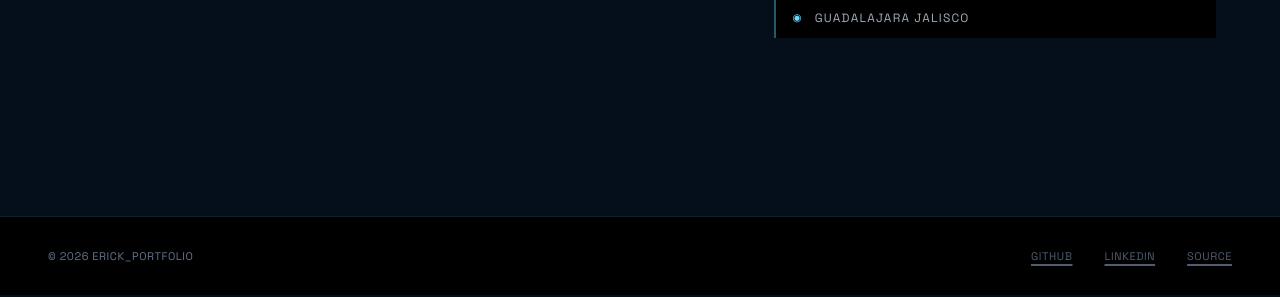
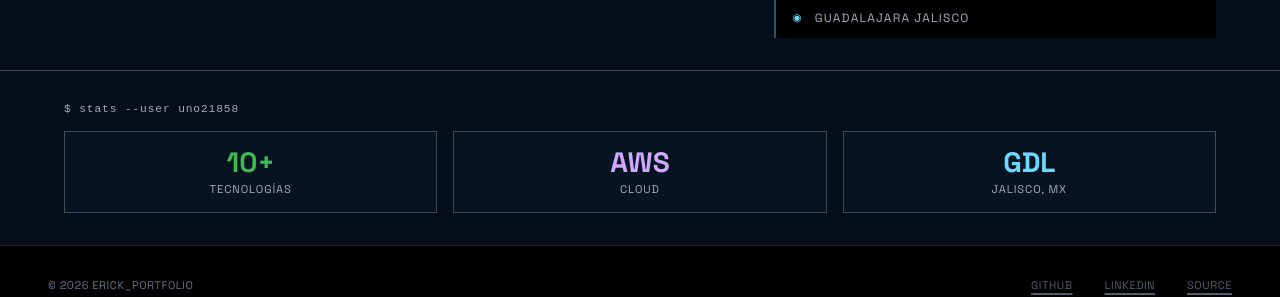
Before and after one commit to uno21858/ClaseWeb, a React (Vite) app: page /home in a window 1280 px wide. Shown: the part 584-881 px from the top of the page. Built offline with nearby package versions, Linux system fonts and the light colour scheme.

Commit message:
feat: add HomeStats section to home

```diff
--- /dev/null
+++ b/src/components/HomeStats.css
@@ -0,0 +1,48 @@
+/* src/components/HomeStats.css */
+.stats-section {
+    padding: 2rem 4rem;
+    border-top: 1px solid var(--outline-variant);
+}
+
+.stats-label {
+    font-family: 'Space Mono', monospace;
+    font-size: 0.7rem;
+    color: var(--on-surface-variant);
+    letter-spacing: 0.08em;
+    margin-bottom: 1rem;
+}
+
+.stats-grid {
+    display: flex;
+    gap: 1rem;
+}
+
+.stat-card {
+    flex: 1;
+    background: var(--surface-container-low);
+    border: 1px solid var(--outline-variant);
+    padding: 1rem;
+    text-align: center;
+}
+
+.stat-value {
+    font-size: 1.75rem;
+    font-weight: 700;
+    line-height: 1;
+}
+
+.stat-value.blue  { color: var(--primary); }
+.stat-value.green { color: #3fb950; }
+.stat-value.purple { color: #d2a8ff; }
+
+.stat-desc {
+    font-size: 0.7rem;
+    color: var(--on-surface-variant);
+    text-transform: uppercase;
+    letter-spacing: 0.08em;
+    margin-top: 0.4rem;
+}
+
+@media (max-width: 768px) {
+    .stats-section { padding: 1.5rem; }
+}
--- /dev/null
+++ b/src/components/HomeStats.jsx
@@ -0,0 +1,23 @@
+import './HomeStats.css';
+
+const HomeStats = () => (
+    <section className="stats-section">
+        <p className="stats-label">$ stats --user uno21858</p>
+        <div className="stats-grid">
+            <div className="stat-card">
+                <div className="stat-value green">10+</div>
+                <div className="stat-desc">Tecnologías</div>
+            </div>
+            <div className="stat-card">
+                <div className="stat-value purple">AWS</div>
+                <div className="stat-desc">Cloud</div>
+            </div>
+            <div className="stat-card">
+                <div className="stat-value blue">GDL</div>
+                <div className="stat-desc">Jalisco, MX</div>
+            </div>
+        </div>
+    </section>
+);
+
+export default HomeStats;
--- a/src/components/index.js
+++ b/src/components/index.js
@@ -4,3 +4,4 @@ export { default as Hero } from './Hero.jsx';
 export { default as HeroText } from './HeroText.jsx';
 export { default as HeroProfile } from './HeroProfile.jsx';
 export { default as Layout } from './Layout.jsx';
+export { default as HomeStats } from './HomeStats.jsx';
--- a/src/pages/Home.jsx
+++ b/src/pages/Home.jsx
@@ -1,7 +1,10 @@
-import { Hero } from '../components';
+import { Hero, HomeStats } from '../components';
 
-const Home = () => {
-    return <Hero />;
-}
+const Home = () => (
+    <>
+        <Hero />
+        <HomeStats />
+    </>
+);
 
 export default Home;
```
